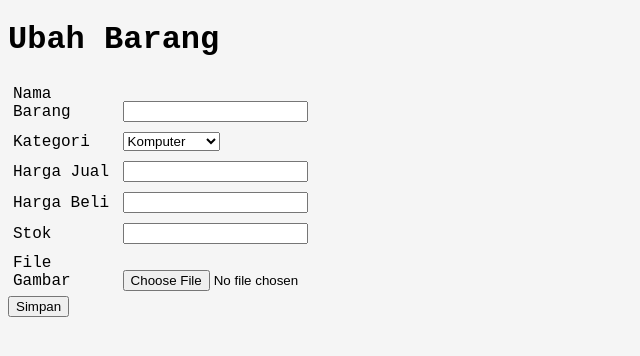
After one commit to ZiddanMakarim/Lab8Web, a PHP site: page /ubah.php in a window 1280 px wide. The commit adds this page. Shown: the top 356 px of the page, without its empty margins (0-640 px from the left). Run offline with PHP 8.4, Linux system fonts and the light colour scheme; data that the repository does not hold is empty.

Commit message:
PERTEMUAN 10

```diff
--- a/lab8_php_database/index.php
+++ b/lab8_php_database/index.php
@@ -17,6 +17,7 @@ $result = mysqli_query($conn, $sql);
     <div class="container">
         <h1>Data Barang</h1>
         <div class="main">
+            <a href="tambah.php">Tambang Barang</a>
             <table>
             <tr>
                 <th>Gambar</th>
@@ -37,7 +38,10 @@ $row['nama'];?>"></td>
                 <td><?= $row['harga_beli'];?></td>
                 <td><?= $row['harga_jual'];?></td>
                 <td><?= $row['stok'];?></td>
-                <td><?= $row['id_barang'];?></td>
+                <td>
+                <a href="ubah.php?id=<?= $row['id_barang'];?>">Ubah</a>
+                <a href="hapus.php?id=<?= $row['id_barang'];?>">Hapus</a>
+                </td>
             </tr>
             <?php endwhile; else: ?>
             <tr>
--- a/lab8_php_database/koneksi.php
+++ b/lab8_php_database/koneksi.php
@@ -9,5 +9,5 @@ if ($conn == false)
 {
     echo "Koneksi ke server gagal.";
     die();
-} else echo "Koneksi berhasil";
+} //else echo "Koneksi berhasil";
 ?>
--- /dev/null
+++ b/lab8_php_database/style.css
@@ -0,0 +1,22 @@
+body{
+    background-color: whitesmoke;
+    font-family: 'Courier New', Courier, monospace;
+}
+table{
+    border-collapse: collapse;
+    margin-top: 15px;
+}
+th{
+    background-color: aqua;
+}
+th,td{
+    border: 1px solid black;
+}
+
+.input{
+    padding: 5px;
+}
+.input label{
+    display: inline-block;
+    width: 100px;
+}
--- /dev/null
+++ b/lab8_php_database/ubah.php
@@ -0,0 +1,107 @@
+<?php
+error_reporting(E_ALL);
+include_once 'koneksi.php';
+
+if (isset($_POST['submit']))
+{
+    $id = $_POST['id'];
+    $nama = $_POST['nama'];
+    $kategori = $_POST['kategori'];
+    $harga_jual = $_POST['harga_jual'];
+    $harga_beli = $_POST['harga_beli'];
+    $stok = $_POST['stok'];
+    $file_gambar = $_FILES['file_gambar'];
+    $gambar = null;
+
+    if ($file_gambar['error'] == 0)
+    {
+        $filename = str_replace(' ', '_', $file_gambar['name']);
+        $destination = dirname(__FILE__) . '/gambar/' . $filename;
+        if (move_uploaded_file($file_gambar['tmp_name'], $destination))
+        {
+            $gambar = 'gambar/' . $filename;;
+        }
+    }
+
+    $sql = 'UPDATE data_barang SET ';
+    $sql .= "nama = '{$nama}', kategori = '{$kategori}', ";
+    $sql .= "harga_jual = '{$harga_jual}', harga_beli = '{$harga_beli}', stok
+= '{$stok}' ";
+    if (!empty($gambar))
+        $sql .= ", gambar = '{$gambar}' ";
+    $sql .= "WHERE id_barang = '{$id}'";
+    $result = mysqli_query($conn, $sql);
+
+    header('location: index.php');
+}
+//$id = $_GET['id'];
+$id = (isset($_POST['id']) ? $_POST['id'] : '');
+$sql = "SELECT * FROM data_barang WHERE id_barang = '{$id}'";
+$result = mysqli_query($conn, $sql);
+if (!$result) die('Error: Data tidak tersedia');
+$data = mysqli_fetch_array($result);
+
+function is_select($var, $val) {
+    if ($var == $val) return 'selected="selected"';
+    return false;
+}
+?>
+
+<!DOCTYPE html>
+<html lang="en">
+<head>
+    <meta charset="UTF-8">
+    <link href="style.css" rel="stylesheet" type="text/css" />
+    <title>Ubah Barang</title>
+</head>
+<body>
+<div class="container">
+    <h1>Ubah Barang</h1>
+    <div class="main">
+        <form method="post" action="ubah.php"
+enctype="multipart/form-data">
+            <div class="input">
+                <label>Nama Barang</label>
+                <input type="text" name="nama" value="<?php echo
+$data['nama'];?>" />
+            </div>
+            <div class="input">
+                <label>Kategori</label>
+                <select name="kategori">
+                <option <?php echo is_select
+('Komputer', $data['kategori']);?> value="Komputer">Komputer</option>
+                <option <?php echo is_select
+('Komputer', $data['kategori']);?> value="Elektronik">Elektronik</option>
+                <option <?php echo is_select
+('Komputer', $data['kategori']);?> value="Hand Phone">Hand Phone</option>
+            </select>
+            </div>
+            <div class="input">
+                <label>Harga Jual</label>
+                <input type="text" name="harga_jual" value="<?php echo
+$data['harga_jual'];?>" />
+            </div>
+            <div class="input">
+                <label>Harga Beli</label>
+                <input type="text" name="harga_beli" value="<?php echo
+$data['harga_beli'];?>" />
+            </div>
+            <div class="input">
+                <label>Stok</label>
+                <input type="text" name="stok" value="<?php echo
+$data['stok'];?>" />
+            </div>
+            <div class="input">
+                <label>File Gambar</label>
+                <input type="file" name="file_gambar" />
+            </div>
+            <div class="submit">
+                <input type="hidden" name="id" value="<?php echo
+$data['id_barang'];?>" />
+                <input type="submit" name="submit" value="Simpan" />
+            </div>
+        </form>
+    </div>
+</div>
+</body>
+</html>
```
Also changed, not shown: lab8_php_database/hapus.php (added, +7 -0 lines), lab8_php_database/tambah.php (added, +80 -0 lines), README.md, img/10.png (added), img/11.png (added), img/8.png (added), img/9.png (added).
